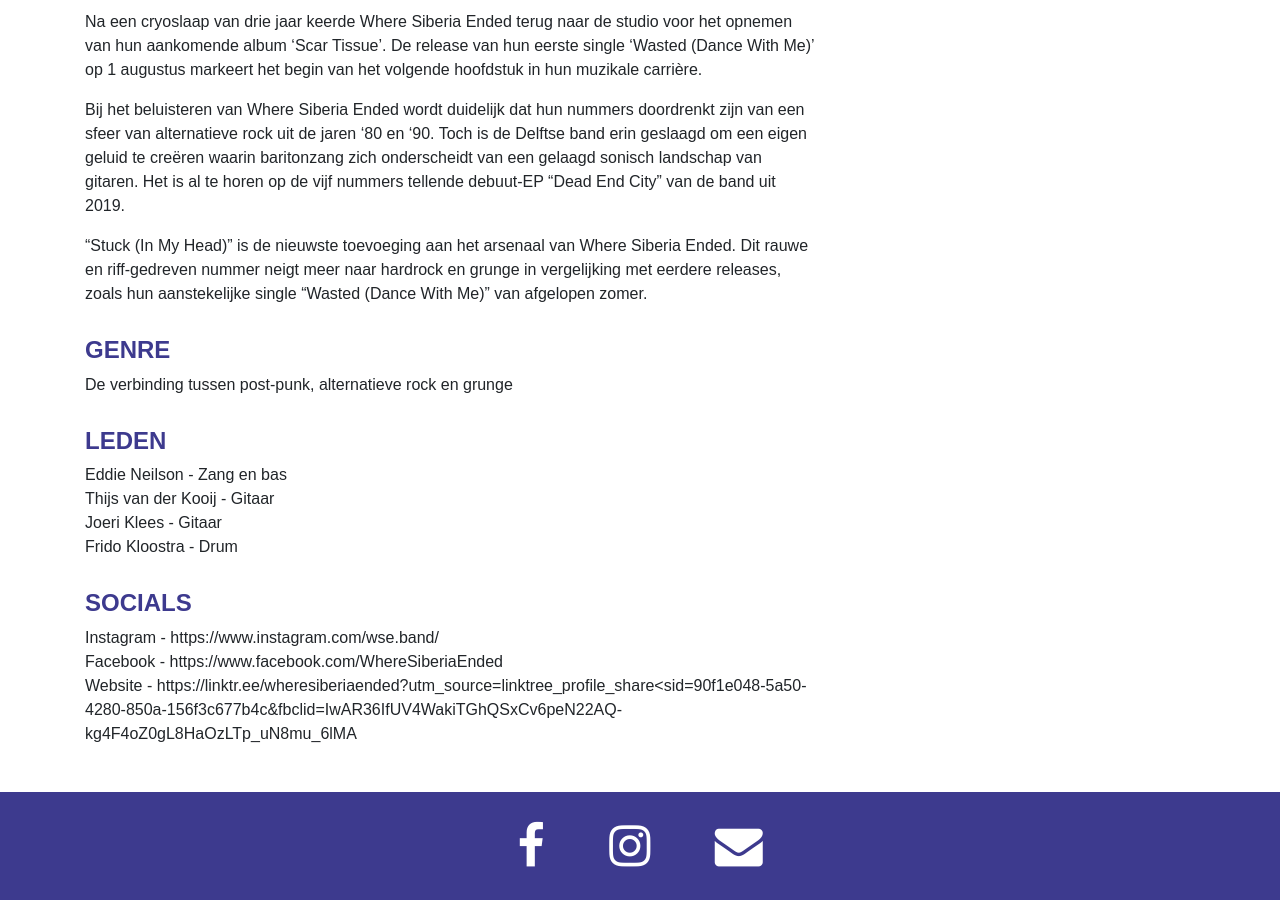
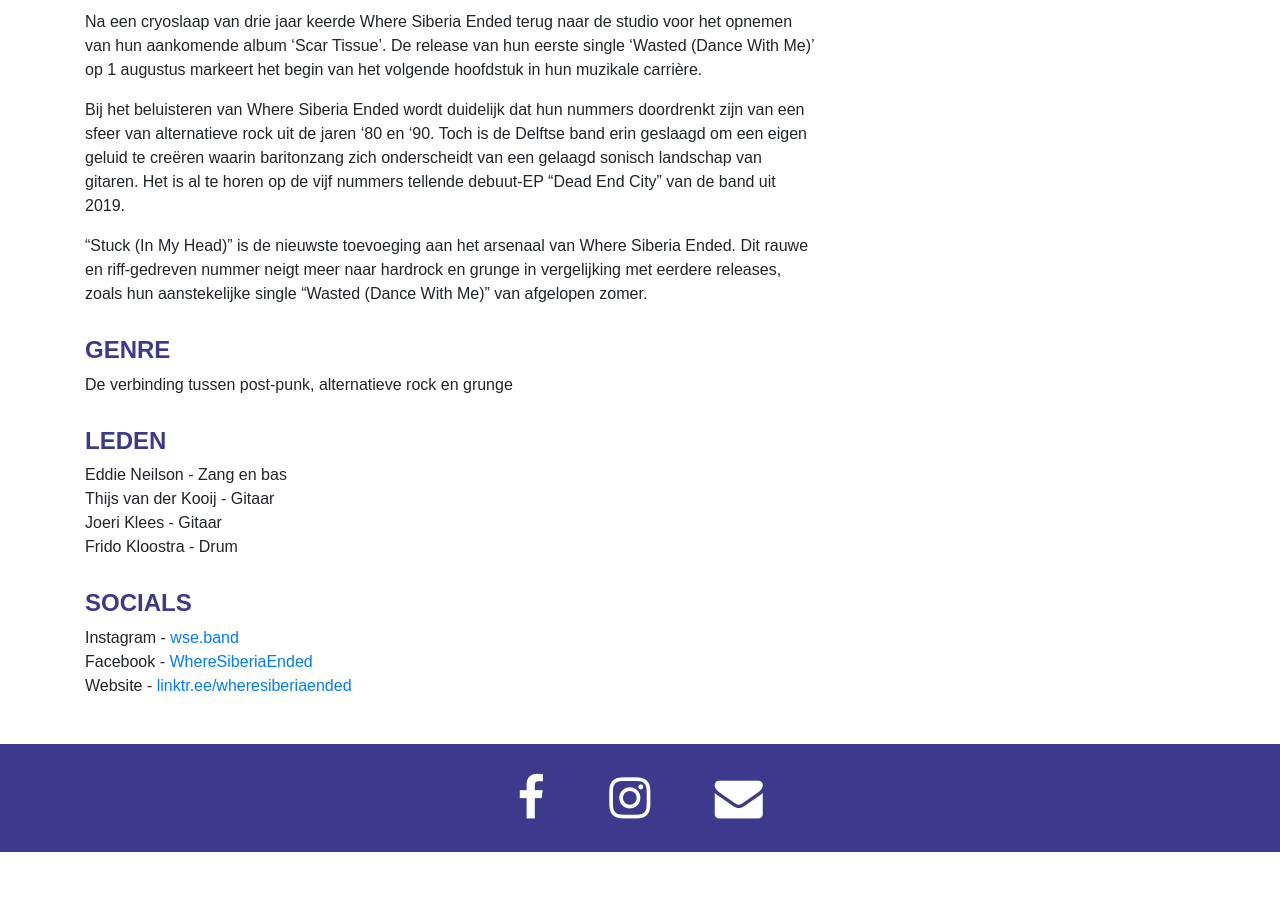
Before and after one commit to sneeuwpop-festival/sneeuwpop.nl, a Jekyll site: the page built from where-siberia-ended.md, in a window 1280 px wide and 900 px high, scrolled down 2099 px. Built offline with Jekyll 4.4.1, drawn with Linux system fonts in a browser that asks for light colours; after the commit the page ends 2951 px from its top, so only the background shows below that; some of the changed lines change nothing that is shown.

Commit message:
Update where-siberia-ended.md

```diff
--- a/where-siberia-ended.md
+++ b/where-siberia-ended.md
@@ -16,11 +16,12 @@
 
 socials:
   - name: Instagram
-    role: https://www.instagram.com/wse.band/
+    role: <a href="https://www.instagram.com/wse.band/">wse.band</a>
   - name: Facebook
-    role: https://www.facebook.com/WhereSiberiaEnded
+    role: <a href="https://www.facebook.com/WhereSiberiaEnded">WhereSiberiaEnded</a>
   - name: Website
-    role: https://linktr.ee/wheresiberiaended?utm_source=linktree_profile_share&ltsid=90f1e048-5a50-4280-850a-156f3c677b4c&fbclid=IwAR36IfUV4WakiTGhQSxCv6peN22AQ-kg4F4oZ0gL8HaOzLTp_uN8mu_6lMA
+    role: <a href="https://linktr.ee/wheresiberiaended?utm_source=linktree_profile_share&ltsid=90f1e048-5a50-4280-850a-156f3c677b4c&fbclid=IwAR36IfUV4WakiTGhQSxCv6peN22AQ-kg4F4oZ0gL8HaOzLTp_uN8mu_6lMA">linktr.ee/wheresiberiaended</a>
+
 ---
 
 Where Siberia Ended definieert de verbinding tussen post-punk, alternatieve rock en grunge. De Delftse band zette een geheel eigen geluid neer en liet zich inspireren door bands als Pearl Jam, Joy Division en Editors. Hun muziek is niet alleen een oprecht antwoord op problemen in angstige tijden, het gaat ook over het maken van keuzes en worstelingen in het leven.
```
